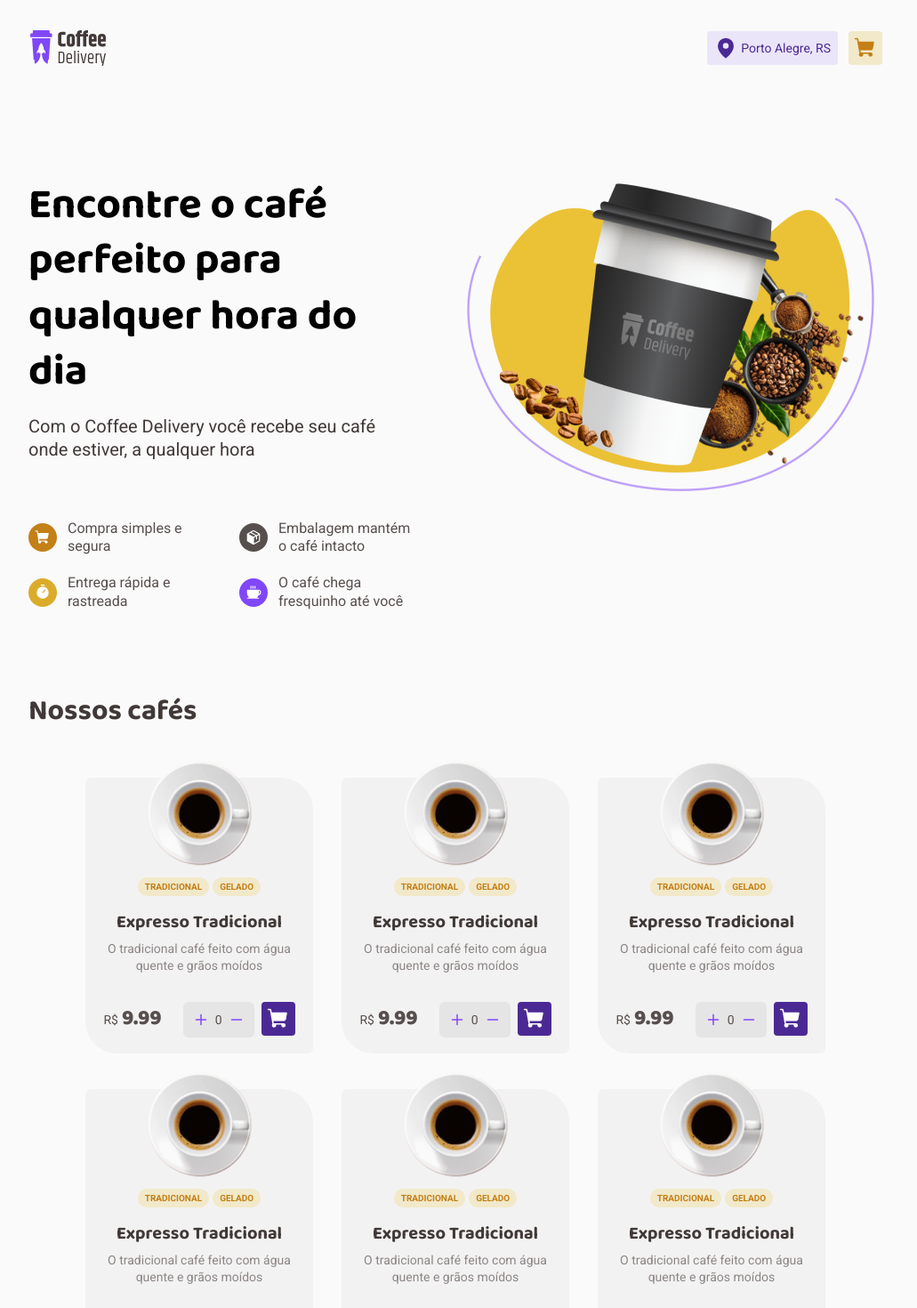
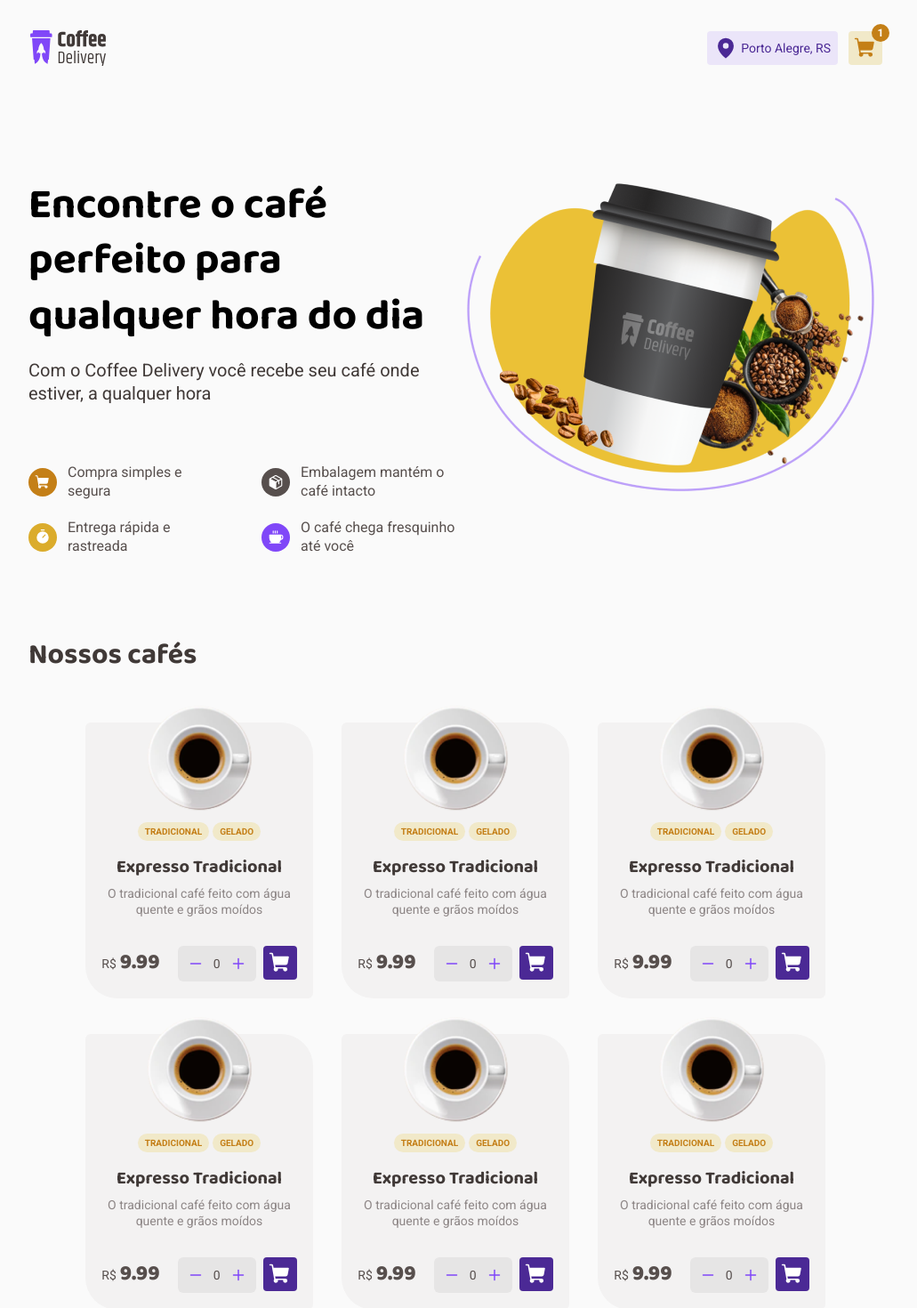
Before and after one commit to KevinGuedes/coffee-delivery, a React (Vite) app: page / in a window 1280 px wide. Shown: the top 1470 px of the page at 89% size, without its empty margins (128-1159 px from the left). Built offline with nearby package versions, Linux system fonts and the light colour scheme.

Commit message:
feat(badge): badge for header cart and minor fixes

```diff
--- a/src/components/Header/index.tsx
+++ b/src/components/Header/index.tsx
@@ -19,6 +19,7 @@ export function Header(): JSX.Element {
           </span>
           <NavLink to="/purchase" title="Cart">
             <ShoppingCart size={26} weight="fill" />
+            <strong>1</strong>
           </NavLink>
         </div>
       </nav>
--- a/src/components/Header/styles.ts
+++ b/src/components/Header/styles.ts
@@ -22,7 +22,7 @@ export const HeaderContainer = styled.header`
       align-items: center;
       gap: 0.75rem;
 
-      span {
+      > span {
         font-size: 0.875rem;
         color: ${props => props.theme.brand['purple-dark']};
         background-color: ${props => props.theme.brand['purple-light']};
@@ -42,9 +42,29 @@ export const HeaderContainer = styled.header`
         height: 2.375rem;
         width: 2.375rem;
         background-color: ${props => props.theme.brand['yellow-light']};
+        position: relative;
 
         svg {
           color: ${props => props.theme.brand['yellow-dark']};
+        }
+
+        strong {
+          display: flex;
+          align-items: center;
+          justify-content: center;
+
+          font-size: 0.75rem;
+          color: ${props => props.theme.white};
+          background-color: ${props => props.theme.brand['yellow-dark']};
+          padding: 8px;
+
+          height: 1.25rem;
+          width: 1.25rem;
+          border-radius: 50%;
+
+          position: absolute;
+          top: -8px;
+          right: -8px;
         }
       }
     }
--- a/src/pages/Home/components/CoffeeCard/index.tsx
+++ b/src/pages/Home/components/CoffeeCard/index.tsx
@@ -9,9 +9,11 @@ export function CoffeeCard(): JSX.Element {
   const [selectedAmount, setSelectedAmount] = useState(0)
 
   function handleAddCoffee(): void {
-    setSelectedAmount(state => {
-      return state + 1
-    })
+    if (selectedAmount < 99) {
+      setSelectedAmount(state => {
+        return state + 1
+      })
+    }
   }
 
   function handleRemoveCoffee(): void {
@@ -44,18 +46,18 @@ export function CoffeeCard(): JSX.Element {
         <div>
           <button
             type="button"
+            title="Remover café"
+            onClick={handleRemoveCoffee}
+          >
+            <Minus size={16} weight="bold" />
+          </button>
+          <span>{selectedAmount}</span>
+          <button
+            type="button"
             title="Adicionar café"
             onClick={handleAddCoffee}
           >
             <Plus size={16} weight="bold" />
-          </button>
-          <span>{selectedAmount}</span>
-          <button
-            type="button"
-            title="Remover café"
-            onClick={handleRemoveCoffee}
-          >
-            <Minus size={16} weight="bold" />
           </button>
         </div>
 
--- a/src/pages/Home/components/CoffeeCard/styles.ts
+++ b/src/pages/Home/components/CoffeeCard/styles.ts
@@ -78,9 +78,11 @@ export const CoffeeCardContainer = styled.article`
       gap: 4px;
       padding: 0.5rem;
       border-radius: 6px;
-      margin: 0 0.5rem 0 1.5rem;
+      margin: 0 0.5rem 0 1.25rem;
 
       span {
+        width: 1rem;
+        text-align: center;
         line-height: 1.6;
       }
 
--- a/src/pages/Home/components/Introduction/styles.ts
+++ b/src/pages/Home/components/Introduction/styles.ts
@@ -3,7 +3,7 @@ import styled from 'styled-components'
 export const IntroductionContainer = styled.section`
   display: flex;
   padding: 5.75rem 0;
-  gap: 3.125rem;
+  justify-content: space-between;
 
   aside {
     h1 {
--- a/src/styles/global.ts
+++ b/src/styles/global.ts
@@ -20,7 +20,7 @@ export const GlobalStyle = createGlobalStyle`
 
   :focus {
     outline: 0;
-    box-shadow: 0 0 0 1px ${props => props.theme.brand['yellow-dark']}
+    box-shadow: 0 0 0 2px ${props => props.theme.brand['yellow-dark']}
   }
 
   ::-webkit-scrollbar {
```
